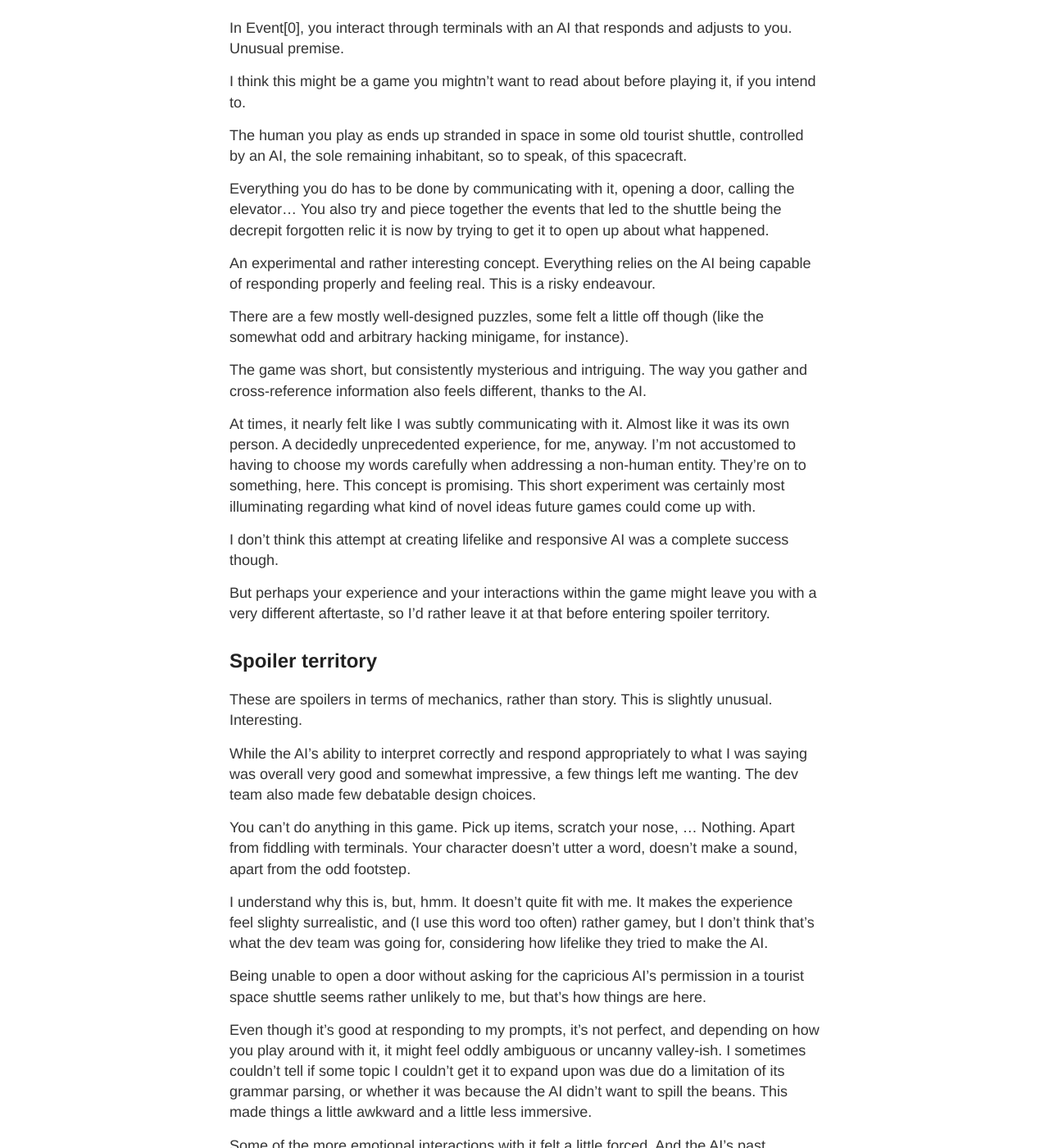
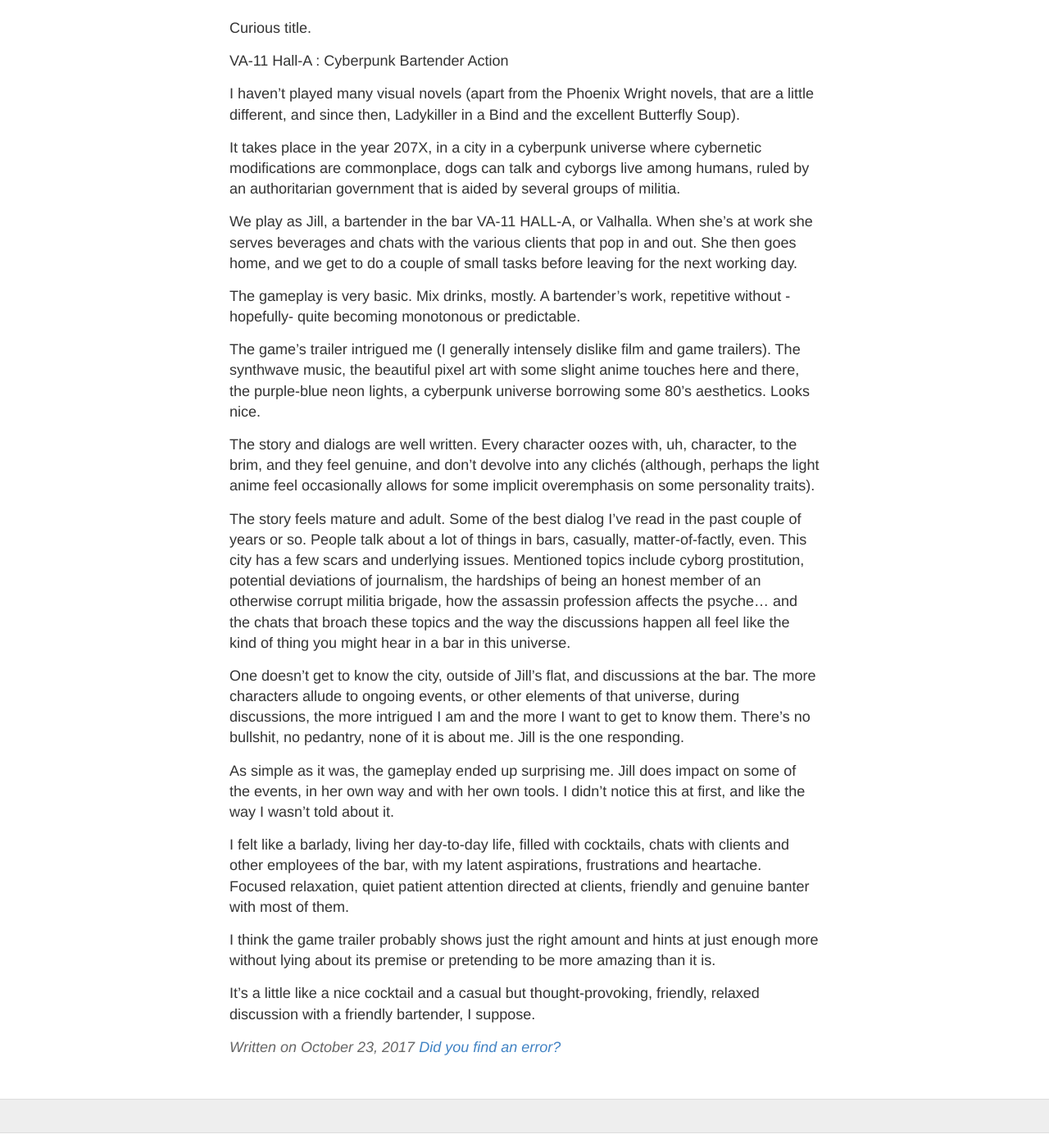
Before and after one commit to s-mackeo/maqe-crit.github.io, a Jekyll site: the page built from _posts/2017-10-23-VA11HALLA.md, in a window 1280 px wide and 1400 px high, scrolled down 205 px. Shown: the whole window at 82% size. Built offline with Jekyll 4.4.1, drawn with Linux system fonts in a browser that asks for light colours; some of the changed text lies outside the part shown.

Commit message:
Update 2017-10-23-VA11HALLA.md

```diff
--- a/_posts/2017-10-23-VA11HALLA.md
+++ b/_posts/2017-10-23-VA11HALLA.md
@@ -5,47 +5,32 @@ published: true
 excerpt_separator: <!--more-->
 ---
 
+Curious title.
 
-In Event[0], you interact through terminals with an AI that responds and adjusts to you. Unusual premise.
-
-I think this might be a game you mightn't want to read about before playing it, if you intend to.
+VA-11 Hall-A : Cyberpunk Bartender Action
 
 <!--more-->
 
-The human you play as ends up stranded in space in some old tourist shuttle, controlled by an AI, the sole remaining inhabitant, so to speak, of this spacecraft.
+I haven't played many visual novels (apart from the Phoenix Wright novels, that are a little different, and since then, Ladykiller in a Bind and the excellent Butterfly Soup).
 
-Everything you do has to be done by communicating with it, opening a door, calling the elevator... You also try and piece together the events that led to the shuttle being the decrepit forgotten relic it is now by trying to get it to open up about what happened.
+It takes place in the year 207X, in a city in a cyberpunk universe where cybernetic modifications are commonplace, dogs can talk and cyborgs live among humans, ruled by an authoritarian government that is aided by several groups of militia.
 
-An experimental and rather interesting concept. Everything relies on the AI being capable of responding properly and feeling real. This is a risky endeavour.
+We play as Jill, a bartender in the bar VA-11 HALL-A, or Valhalla. When she's at work she serves beverages and chats with the various clients that pop in and out. She then goes home, and we get to do a couple of small tasks before leaving for the next working day.
 
-There are a few mostly well-designed puzzles, some felt a little off though (like the somewhat odd and arbitrary hacking minigame, for instance).
+The gameplay is very basic. Mix drinks, mostly. A bartender's work, repetitive without -hopefully- quite becoming monotonous or predictable.
 
-The game was short, but consistently mysterious and intriguing. The way you gather and cross-reference information also feels different, thanks to the AI.
+The game's trailer intrigued me (I generally intensely dislike film and game trailers). The synthwave music, the beautiful pixel art with some slight anime touches here and there, the purple-blue neon lights, a cyberpunk universe borrowing some 80's aesthetics. Looks nice.
 
-At times, it nearly felt like I was subtly communicating with it. Almost like it was its own person. A decidedly unprecedented experience, for me, anyway. I'm not accustomed to having to choose my words carefully when addressing a non-human entity. They're on to something, here. This concept is promising. This short experiment was certainly most illuminating regarding what kind of novel ideas future games could come up with.
+The story and dialogs are well written. Every character oozes with, uh, character, to the brim, and they feel genuine, and don't devolve into any clichés (although, perhaps the light anime feel occasionally allows for some implicit overemphasis on some personality traits).
 
-I don't think this attempt at creating lifelike and responsive AI was a complete success though.
+The story feels mature and adult. Some of the best dialog I've read in the past couple of years or so. People talk about a lot of things in bars, casually, matter-of-factly, even. This city has a few scars and underlying issues. Mentioned topics include cyborg prostitution, potential deviations of journalism, the hardships of being an honest member of an otherwise corrupt militia brigade, how the assassin profession affects the psyche... and the chats that broach these topics and the way the discussions happen all feel like the kind of thing you might hear in a bar in this universe.
 
-But perhaps your experience and your interactions within the game might leave you with a very different aftertaste, so I'd rather leave it at that before entering spoiler territory.
+One doesn't get to know the city, outside of Jill's flat, and discussions at the bar. The more characters allude to ongoing events, or other elements of that universe, during discussions, the more intrigued I am and the more I want to get to know them. There's no bullshit, no pedantry, none of it is about me. Jill is the one responding.
 
-## Spoiler territory
+As simple as it was, the gameplay ended up surprising me. Jill does impact on some of the events, in her own way and with her own tools. I didn't notice this at first, and like the way I wasn't told about it.
 
-These are spoilers in terms of mechanics, rather than story. This is slightly unusual. Interesting.
+I felt like a barlady, living her day-to-day life, filled with cocktails, chats with clients and other employees of the bar, with my latent aspirations, frustrations and heartache. Focused relaxation, quiet patient attention directed at clients, friendly and genuine banter with most of them.
 
-While the AI's ability to interpret correctly and respond appropriately to what I was saying was overall very good and somewhat impressive, a few things left me wanting. The dev team also made few debatable design choices.
+I think the game trailer probably shows just the right amount and hints at just enough more without lying about its premise or pretending to be more amazing than it is.
 
-You can't do anything in this game. Pick up items, scratch your nose, ... Nothing. Apart from fiddling with terminals. Your character doesn't utter a word, doesn't make a sound, apart from the odd footstep.
-
-I understand why this is, but, hmm. It doesn't quite fit with me. It makes the experience feel slighty surrealistic, and (I use this word too often) rather gamey, but I don't think that's what the dev team was going for, considering how lifelike they tried to make the AI.
-
-Being unable to open a door without asking for the capricious AI's permission in a tourist space shuttle seems rather unlikely to me, but that's how things are here.
-
-Even though it's good at responding to my prompts, it's not perfect, and depending on how you play around with it, it might feel oddly ambiguous or uncanny valley-ish. I sometimes couldn't tell if some topic I couldn't get it to expand upon was due do a limitation of its grammar parsing, or whether it was because the AI didn't want to spill the beans. This made things a little awkward and a little less immersive.
-
-Some of the more emotional interactions with it felt a little forced. And the AI's past interactions with other humans also felt a little off. It seems like it'd rather believe a persuasive human rather than scientific calculations. Not really what a functional and logical management unit would do... ?
-
-(It's been a little while since I wrote the last paragraph, I can't remember what I meant exactly).
-
-This is certainly a novelty (or something seldom seen, anyway), but I wouldn't consider this a hugely significant game. A promising concept, but not quite meaty and perfected enough for it to be gripping. The other issues I mentioned also deter from its central themes and mechanics.
-
-I think perhaps if I'd played more games with abandoned space station settings before this one other aspects of the game would also have felt a little less fresh and exciting.
+It's a little like a nice cocktail and a casual but thought-provoking, friendly, relaxed discussion with a friendly bartender, I suppose.
```
